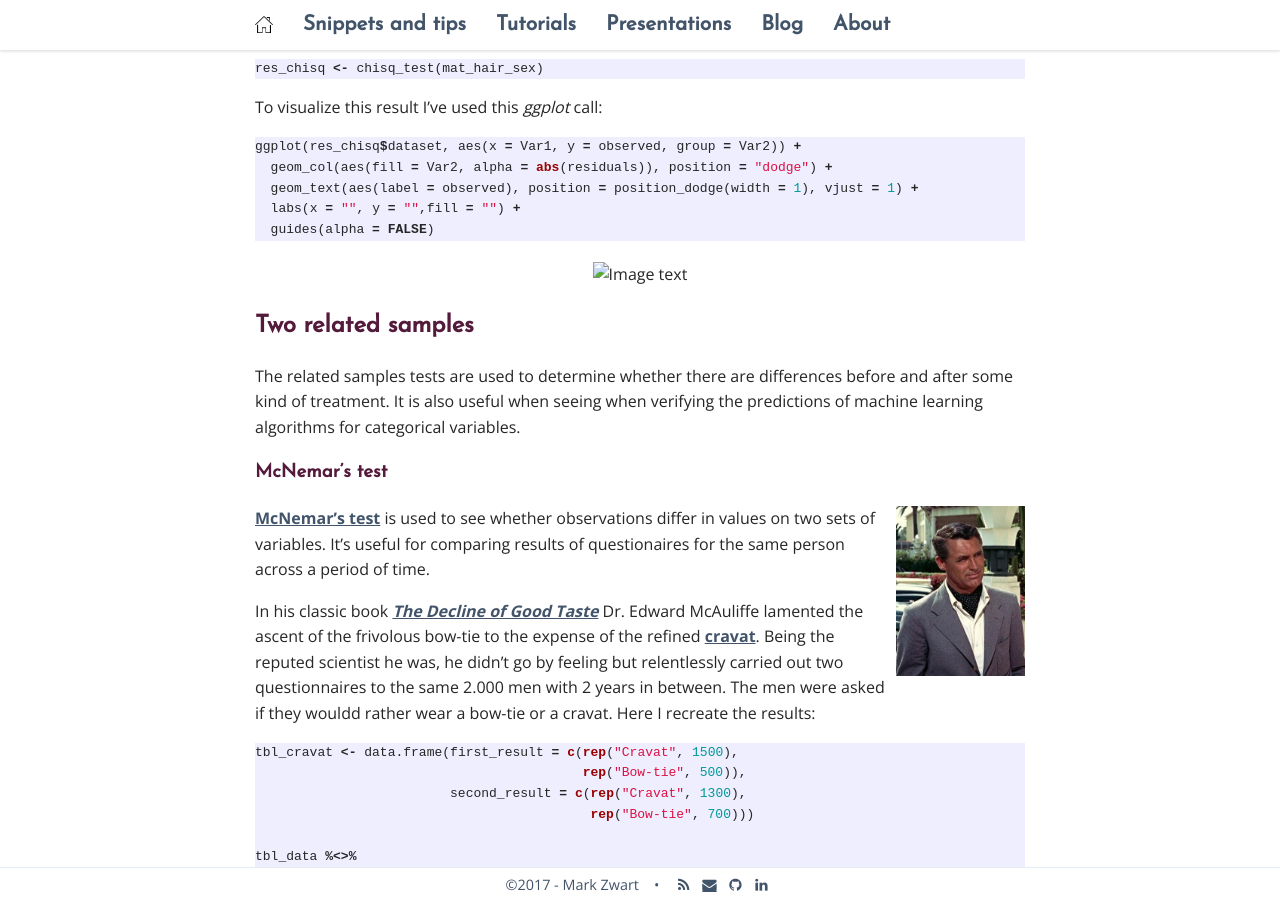
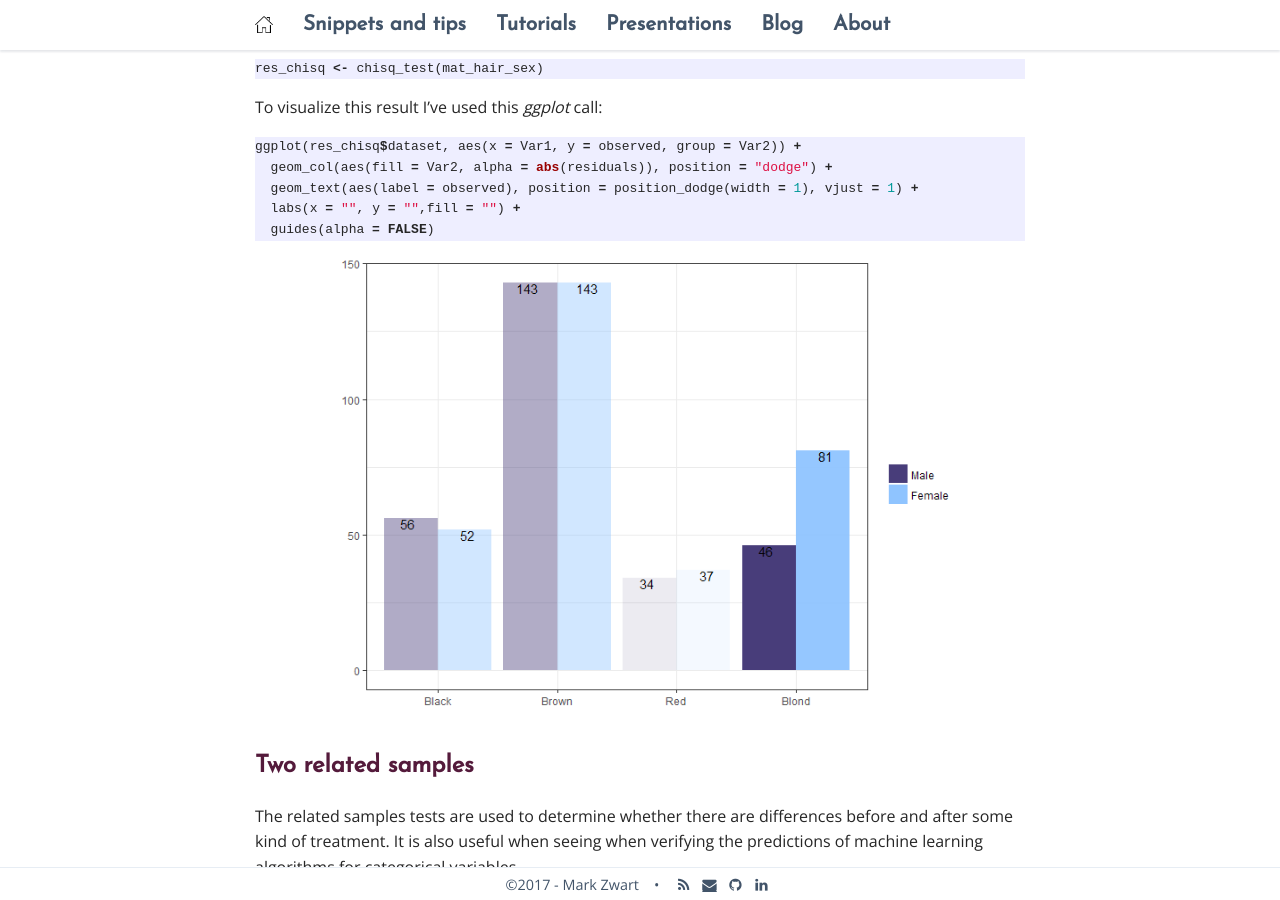
Before and after one commit to mark-me/mark-me.github.io, a Jekyll site: the page built from _pages/tutorials/statistical-tests/statistical-tests-categorical.md, in a window 1280 px wide and 900 px high, scrolled down 5008 px. Built offline with Jekyll 4.4.1, drawn with Linux system fonts in a browser that asks for light colours; nearby versions of some CDN libraries; comment, search, counter and statistics services are not loaded.

Commit message:
Update statistical-tests-categorical.md

````diff
--- a/_pages/tutorials/statistical-tests/statistical-tests-categorical.md
+++ b/_pages/tutorials/statistical-tests/statistical-tests-categorical.md
@@ -200,7 +200,7 @@ ggplot(res_chisq$dataset, aes(x = Var1, y = observed, group = Var2)) +
   guides(alpha = FALSE)
 ```
 {:refdef: style="text-align: center;"}
-<img src="chisq-visualized.png" alt="Image text" width="644" height="471" align="middle"/>
+<img src="/_pages/tutorials/statistical-tests/chisq-visualized.png" alt="Image text" width="644" height="471" align="middle"/>
 {: refdef}
 
 ## Two related samples
````
